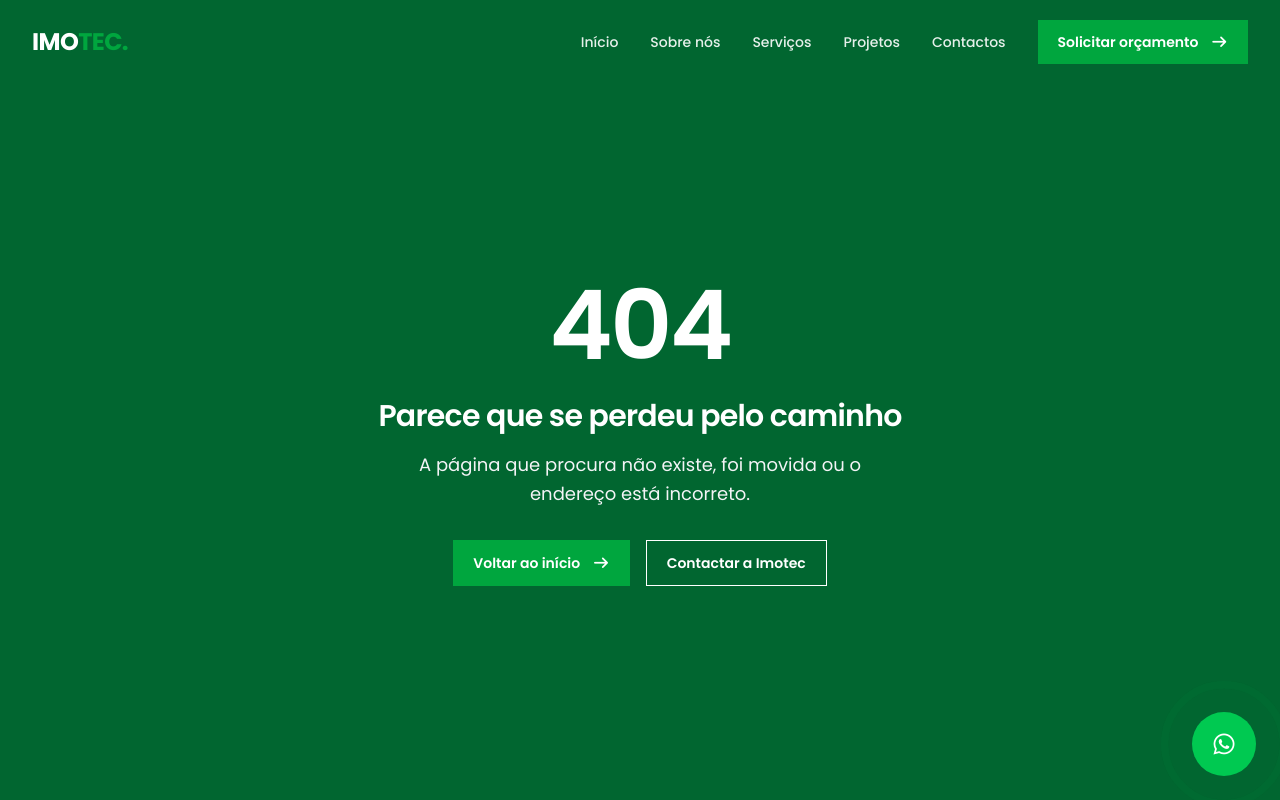
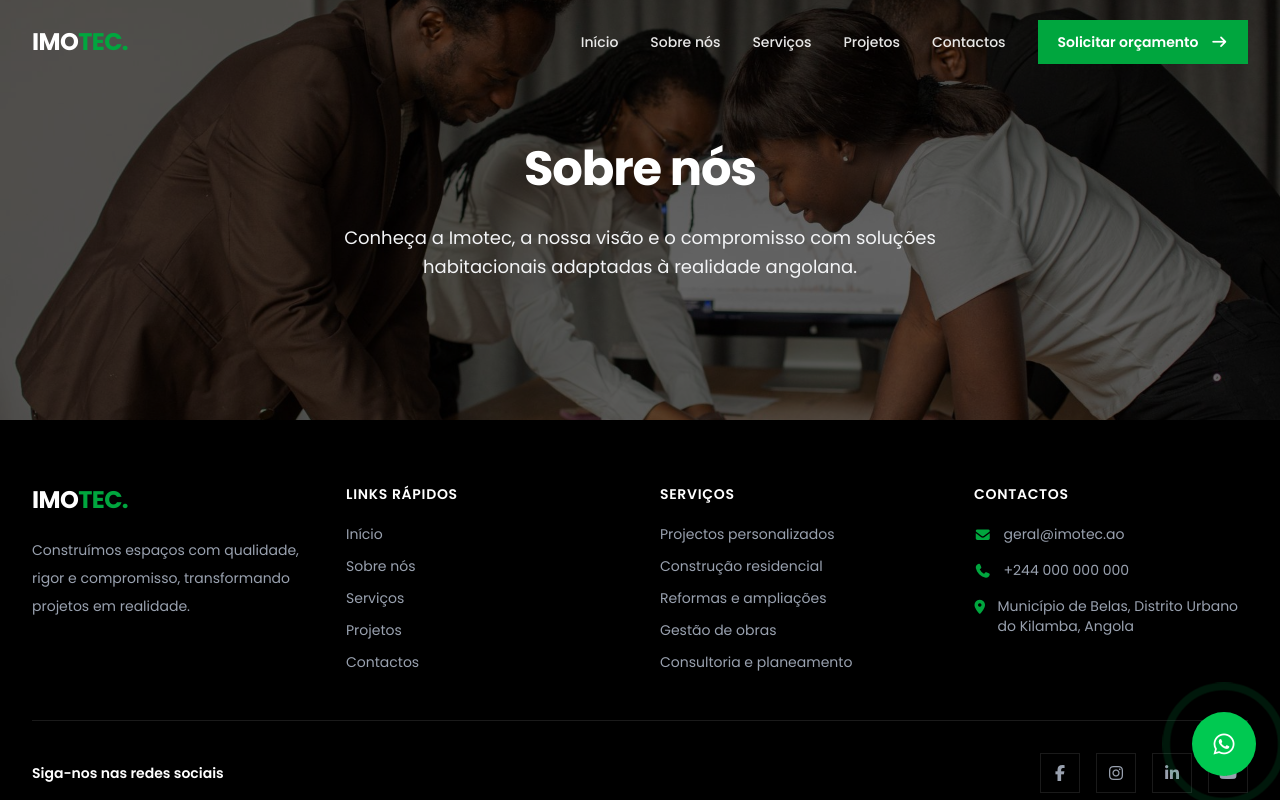
Before and after one commit to nsimbaafonso/imotec, a Next.js app: page /contatos in a window 1280 px wide. Before the commit this address had no page. Shown: the top 800 px of the page. Built offline with nearby package versions, Linux system fonts and the light colour scheme.

Commit message:
Banner adicionado

```diff
--- /dev/null
+++ b/src/app/contatos/page.js
@@ -0,0 +1,20 @@
+import Banner from "@/components/ui/Banner";
+//import Hero from "@/components/home/Hero";
+
+// SEO DA PÁGINA SOBRE
+export const metadata = {
+  title: "Contatos | Imotec",
+  description: "Site da empresa de construção civil",
+};
+
+export default function Contatos() {
+  return (
+    <>
+     <Banner
+        image="/img/banner-sobre-nos.jpg"
+        title="Sobre nós"
+        description="Conheça a Imotec, a nossa visão e o compromisso com soluções habitacionais adaptadas à realidade angolana."
+      />
+    </>
+  );
+}
--- /dev/null
+++ b/src/app/projetos/page.js
@@ -0,0 +1,20 @@
+import Banner from "@/components/ui/Banner";
+//import Hero from "@/components/home/Hero";
+
+// SEO DA PÁGINA PROJETOS
+export const metadata = {
+  title: "Projetos | Imotec",
+  description: "Site da empresa de construção civil",
+};
+
+export default function Projetos() {
+  return (
+    <>
+     <Banner
+        image="/img/banner-sobre-nos.jpg"
+        title="Sobre nós"
+        description="Conheça a Imotec, a nossa visão e o compromisso com soluções habitacionais adaptadas à realidade angolana."
+      />
+    </>
+  );
+}
--- /dev/null
+++ b/src/app/servicos/page.js
@@ -0,0 +1,21 @@
+import Banner from "@/components/ui/Banner";
+import IndicadoresServicos from "@/components/servicos/IndicadoresServicos";
+
+// SEO DA PÁGINA SERVIÇOS
+export const metadata = {
+  title: "Serviços | Imotec",
+  description: "Site da empresa de construção civil",
+};
+
+export default function Servicos() {
+  return (
+    <>
+     <Banner
+        image="/img/banner-servicos.jpg"
+        title="Os nossos serviços"
+        description="Conheça as nossas soluções de construção, arquitectura e habitação, desenvolvidas para responder às necessidades dos nossos clientes."
+      />
+     <IndicadoresServicos />
+    </>
+  );
+}
```
